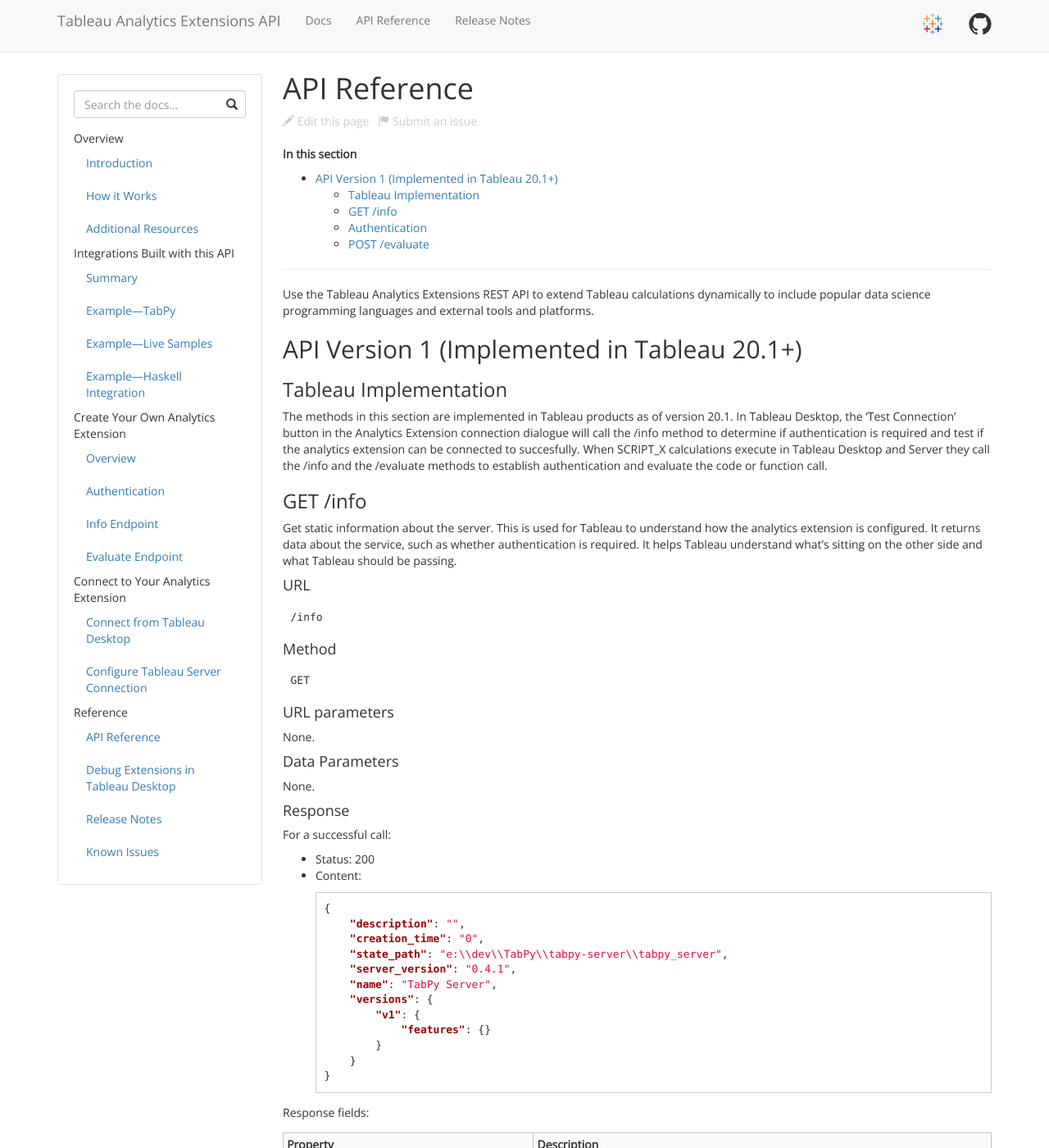
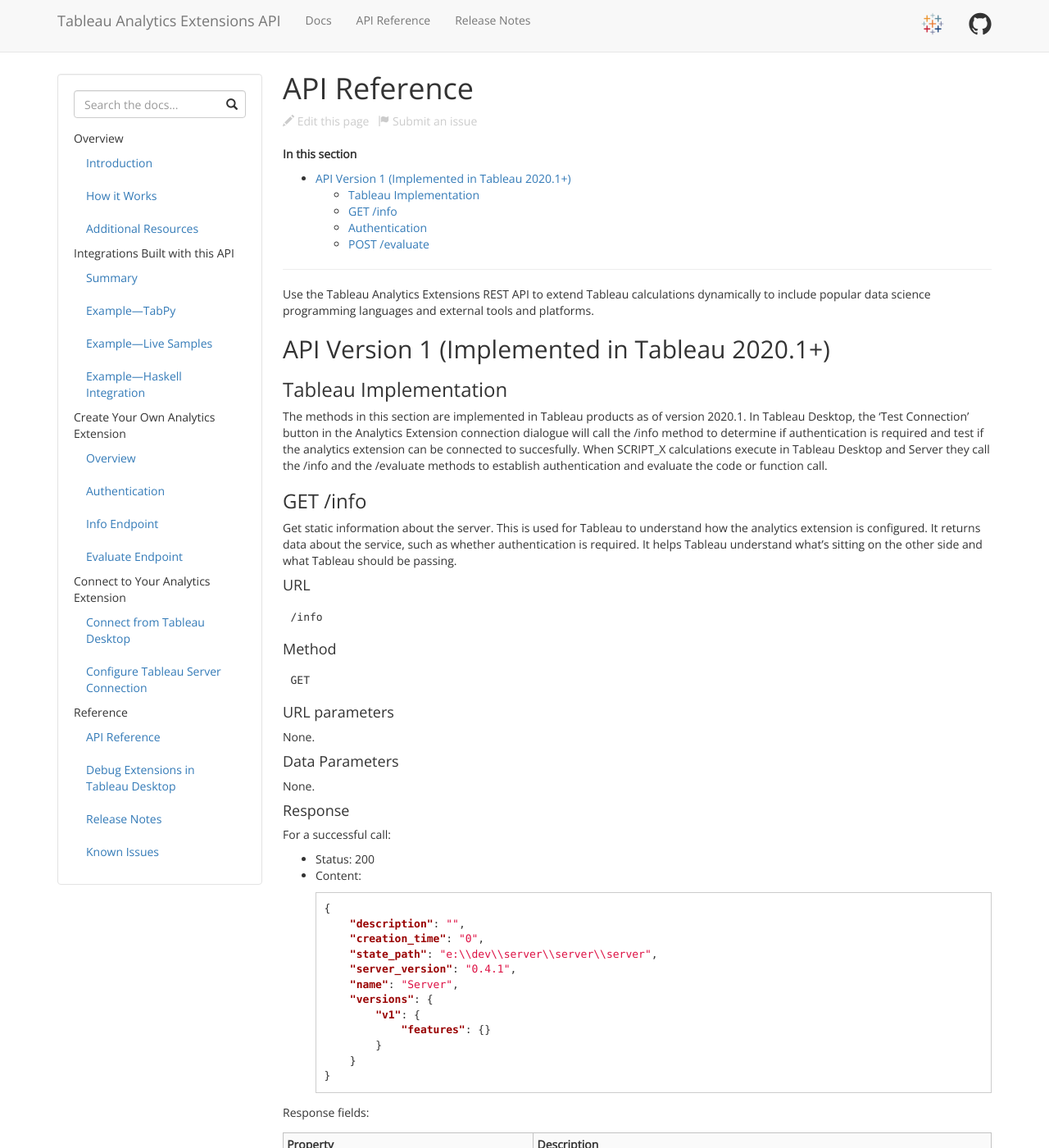
Before and after one commit to tableau/analytics-extensions-api, a Jekyll site: the page built from docs/ae_api_ref.md, in a window 1280 px wide and 1400 px high. Shown: the whole window at 82% size. Built offline with Jekyll 4.4.1, drawn with Linux system fonts in a browser that asks for light colours; nearby versions of some CDN libraries; some of the changed text lies outside the part shown.

Commit message:
remove references to tabpy

```diff
--- a/docs/ae_api_ref.md
+++ b/docs/ae_api_ref.md
@@ -12,11 +12,11 @@
 
 Use the Tableau Analytics Extensions REST API to extend Tableau calculations dynamically to include popular data science programming languages and external tools and platforms.
 
-## API Version 1 (Implemented in Tableau 20.1+)
+## API Version 1 (Implemented in Tableau 2020.1+)
 
 ### Tableau Implementation
 
-The methods in this section are implemented in Tableau products as of version 20.1. In Tableau Desktop, the 'Test Connection' button in the Analytics Extension connection dialogue will call the /info method to determine if authentication is required and test if the analytics extension can be connected to succesfully. When SCRIPT_X calculations execute in Tableau Desktop and Server they call the /info and the /evaluate methods to establish authentication and evaluate the code or function call.
+The methods in this section are implemented in Tableau products as of version 2020.1. In Tableau Desktop, the 'Test Connection' button in the Analytics Extension connection dialogue will call the /info method to determine if authentication is required and test if the analytics extension can be connected to succesfully. When SCRIPT_X calculations execute in Tableau Desktop and Server they call the /info and the /evaluate methods to establish authentication and evaluate the code or function call.
 
 ### GET /info
 
@@ -53,9 +53,9 @@
   {
       "description": "",
       "creation_time": "0",
-      "state_path": "e:\\dev\\TabPy\\tabpy-server\\tabpy_server",
+      "state_path": "e:\\dev\\server\\server\\server",
       "server_version": "0.4.1",
-      "name": "TabPy Server",
+      "name": "Server",
       "versions": {
           "v1": {
               "features": {}
@@ -71,8 +71,8 @@
 `description` | String that is hard coded in the `state.ini` file and can be edited there.
 `creation_time` |  Creation time in seconds since 1970-01-01, hard coded in the `state.ini` file, where it can be edited.
 `state_path` | State file path of the server (the value of the TABPY_STATE_PATH at the time the server was started).
-`server_version` | TabPy Server version tag. Clients can use this information for compatibility checks.
-`name` | TabPy server instance name. Can be edited in `state.ini` file.
+`server_version` | The server version tag. Clients can use this information for compatibility checks.
+`name` | The server instance name. Can be edited in `state.ini` file.
 `version` | Collection of API versions supported by the server. Each entry in the collection is an API version which has a corresponding list of properties.
 `version.`*`<ver>`* | Set of properties for an API version.
 `version.`*`<ver>.features`* | Set of an API's available features.
@@ -93,9 +93,9 @@
   {
       "description": "",
       "creation_time": "0",
-      "state_path": "e:\\dev\\TabPy\\tabpy-server\\tabpy_server",
+      "state_path": "e:\\dev\\server\\server\\server",
       "server_version": "0.4.1",
-      "name": "TabPy Server",
+      "name": "Server",
       "versions": {
           "v1": {
               "features": {
@@ -117,7 +117,7 @@
 --- | ---
 `required` | Authentication is never optional for a client to use if it is in the features list. Both settings of true or false will result in a requirement for authentication.
 `methods` | List of supported authentication methods with their properties.
-`methods.basic-auth` | TabPy requires basic access authentication. See [TabPy Server Configuration Instructions](server-config.md#authentication) for how to configure authentication.
+`methods.basic-auth` | Basic access authentication.
 
 
 ### POST /evaluate
```
